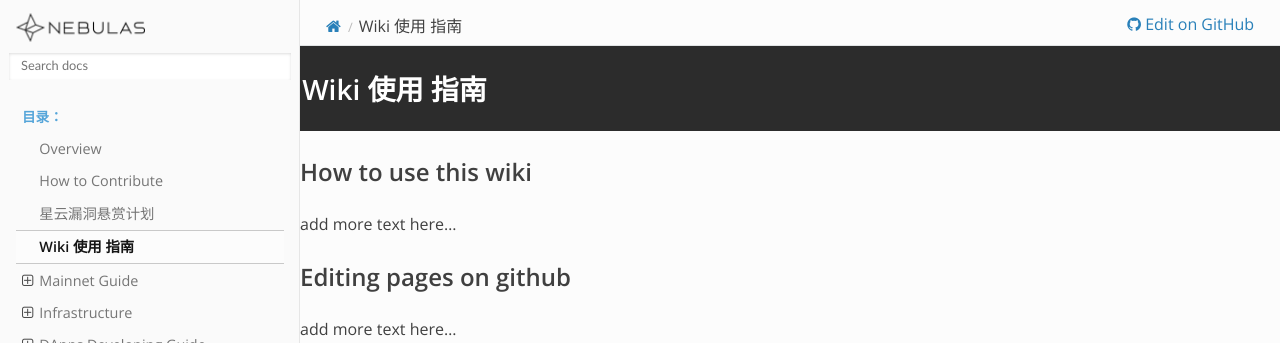
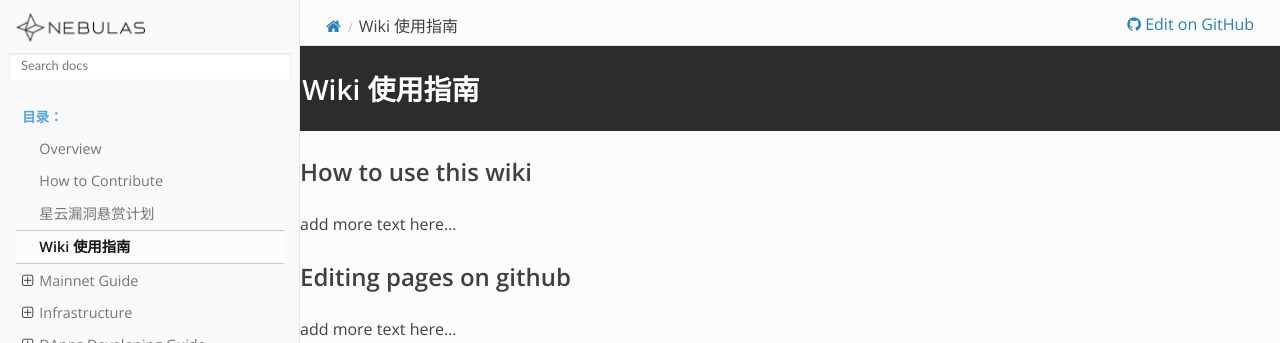
Before and after one commit to nebulasio/nebdocs, a Sphinx documentation site: the page built from docs/wiki-using-guide.md, in a window 1280 px wide. Shown: the top 343 px of the page. Built offline with Sphinx 7.4.7 and the Read the Docs theme 2.0.0, drawn with Linux system fonts in a browser that asks for light colours; pages that are not in the unit, such as notebooks, are missing from menus.

Commit message:
update tittle

```diff
--- a/docs/wiki-using-guide.md
+++ b/docs/wiki-using-guide.md
@@ -1,4 +1,4 @@
-# Wiki 使用 指南
+# Wiki 使用指南
 
 ## How to use this wiki
 add more text here...
```
